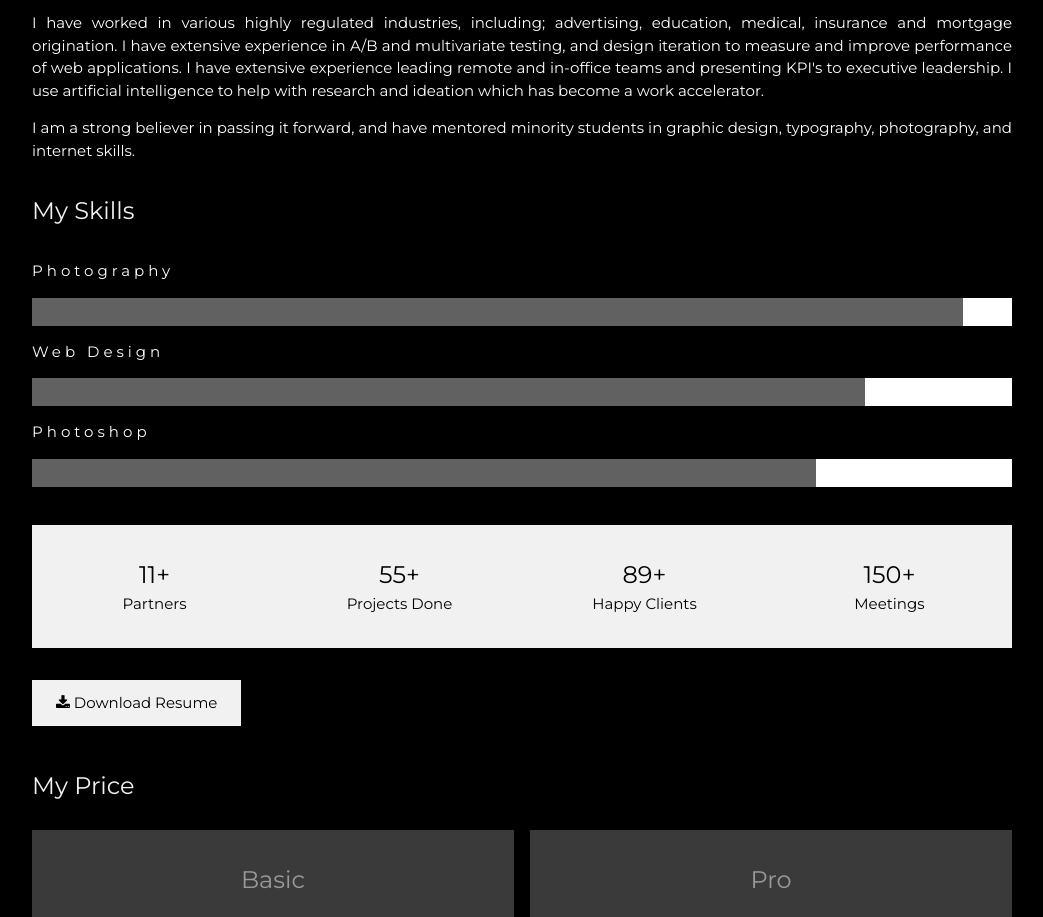
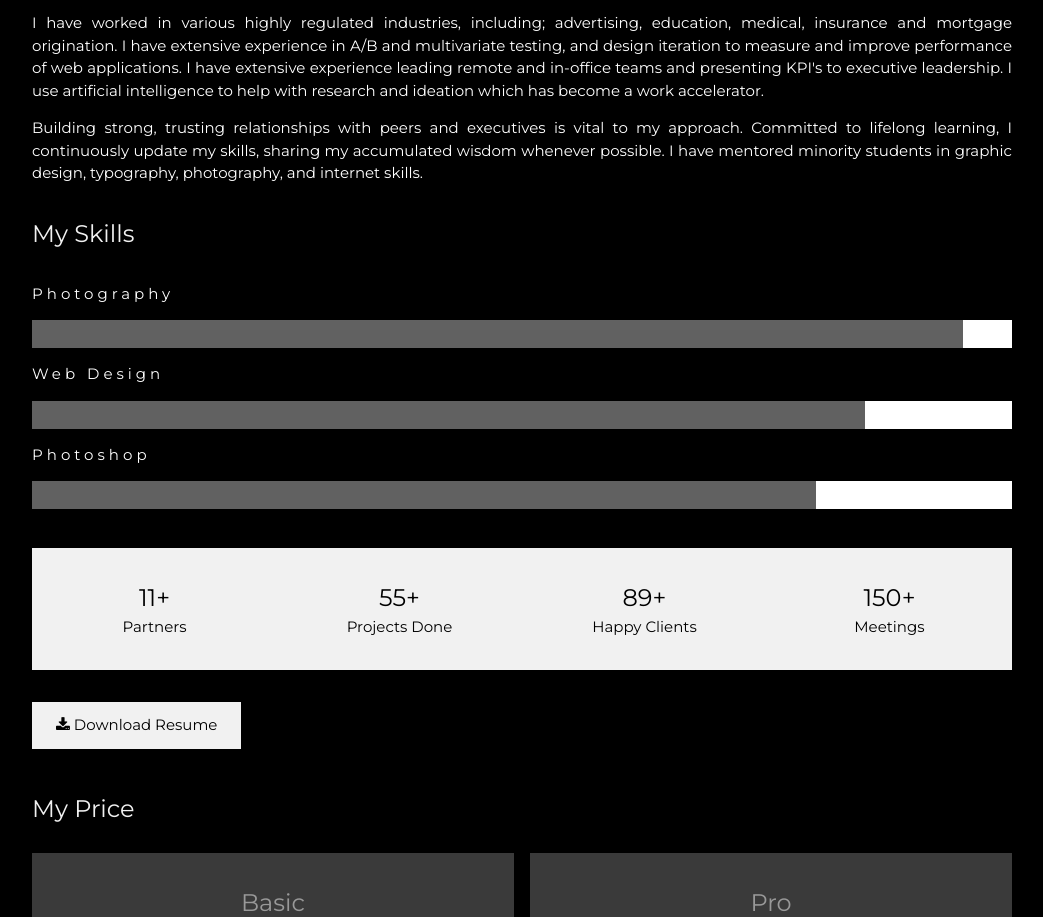
Before and after one commit to JvdZwaan76/jaspervdz, a plain HTML site: page index.html in a window 1280 px wide. Shown: the part 1413-2330 px from the top of the page, without its empty margins (178-1221 px from the left). Drawn offline with Linux system fonts and the light colour scheme.

Commit message:
Update index.html

```diff
--- a/index.html
+++ b/index.html
@@ -72,7 +72,8 @@
       advertising, education, medical, insurance and mortgage origination. I have extensive experience in A/B and multivariate testing,
       and design iteration to measure and improve performance of web applications. I have extensive experience leading remote and in-office teams
       and presenting KPI's to executive leadership. I use artificial intelligence to help with research and ideation which has become a work accelerator.</p>
-    <p>I am a strong believer in passing it forward, and have mentored minority students in graphic design, typography, photography, and internet skills.</p>
+    <p>Building strong, trusting relationships with peers and executives is vital to my approach. Committed to lifelong learning, I continuously update my skills,
+      sharing my accumulated wisdom whenever possible. I have mentored minority students in graphic design, typography, photography, and internet skills.</p>
     </p>
     <h3 class="w3-padding-16 w3-text-light-grey">My Skills</h3>
     <p class="w3-wide">Photography</p>
```
